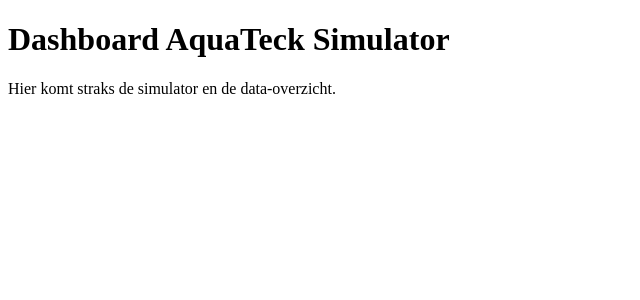
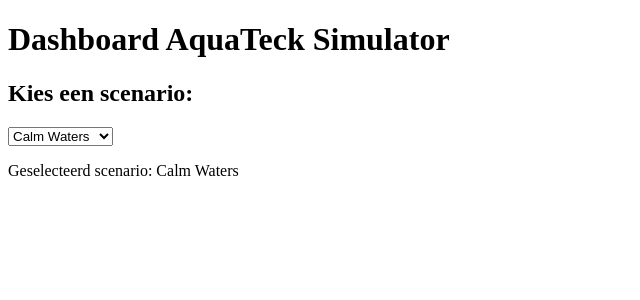
Before and after one commit to Teck-Bel/aquateck-simulator, a Next.js app: page /dashboard in a window 1280 px wide. Shown: the top 300 px of the page, without its empty margins (0-640 px from the left). Built offline with nearby package versions, Linux system fonts and the light colour scheme.

Commit message:
Update dashboard.tsx

```diff
--- a/pages/dashboard.tsx
+++ b/pages/dashboard.tsx
@@ -1,8 +1,14 @@
+import React, { useState } from "react";
+import ScenarioSelector from "../components/ScenarioSelector";
+
 export default function Dashboard() {
+  const [selectedScenario, setSelectedScenario] = useState("Calm Waters");
+
   return (
     <>
       <h1>Dashboard AquaTeck Simulator</h1>
-      <p>Hier komt straks de simulator en de data-overzicht.</p>
+      <ScenarioSelector selected={selectedScenario} onChange={setSelectedScenario} />
+      <p>Geselecteerd scenario: {selectedScenario}</p>
     </>
   );
 }
```
